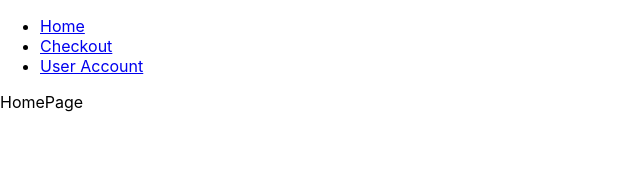
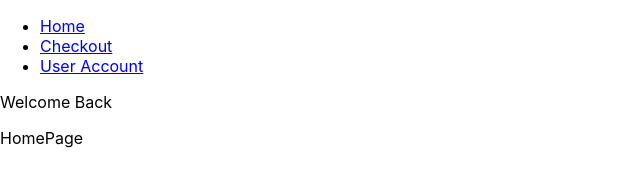
Before and after one commit to fullstack-developer23/fullstack-proj-fe, a React (Create React App) app: page / in a window 1280 px wide. Shown: the top 182 px of the page, without its empty margins (0-640 px from the left). Built offline with nearby package versions, Linux system fonts and the light colour scheme.

Commit message:
task:basic done for nav in header(welcome message nav

```diff
--- a/src/components/header/Header.js
+++ b/src/components/header/Header.js
@@ -21,7 +21,9 @@ const Header = () => {
             </ul>
           </nav>
         </div>
-        <div className="header-message"></div>
+        <div className="header-message">
+          <p>Welcome Back</p>
+        </div>
       </div>
     </header>
   );
```
